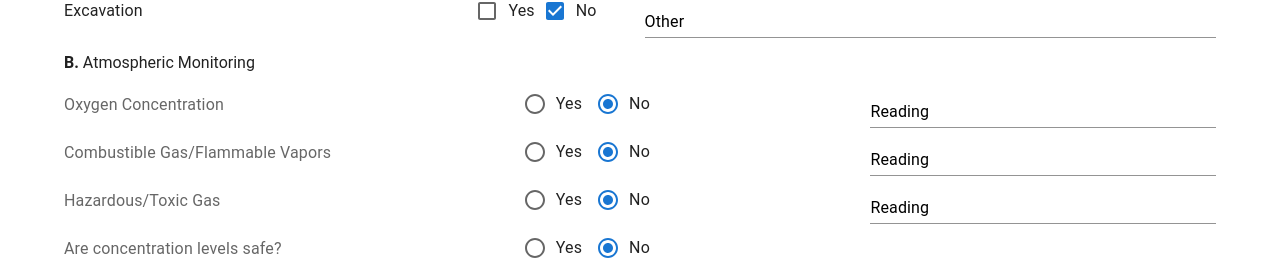
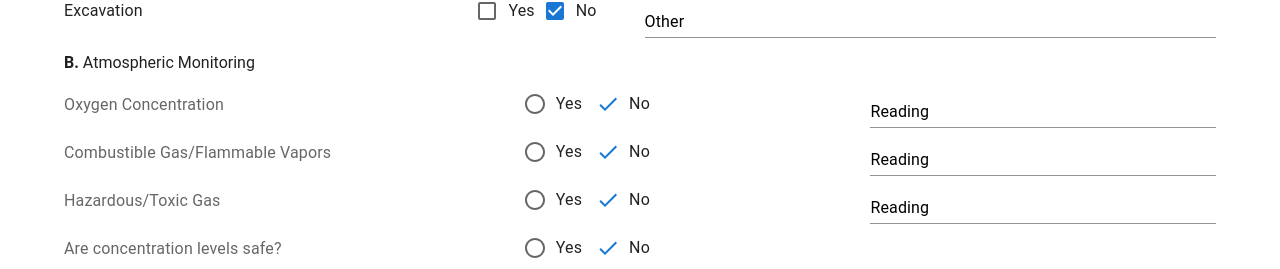
Before and after one commit to Trevor5008/jha-form-prototype, a Next.js app: page / in a window 1280 px wide. Shown: the part 543-812 px from the top of the page. Built offline with nearby package versions, Linux system fonts and the light colour scheme.

Commit message:
Added checkIcon for radio buttons

```diff
--- a/app/components/SectionBOptions.jsx
+++ b/app/components/SectionBOptions.jsx
@@ -6,6 +6,7 @@ import RadioGroup from "@mui/material/RadioGroup"
 import FormControlLabel from "@mui/material/FormControlLabel"
 import FormControl from "@mui/material/FormControl"
 import FormLabel from "@mui/material/FormLabel"
+import CheckIcon from "@mui/icons-material/Check"
 
 export default function SelectBOptions({
    option
@@ -39,12 +40,12 @@ export default function SelectBOptions({
          >
             <FormControlLabel
                value={true}
-               control={<Radio />}
+               control={<Radio checkedIcon={<CheckIcon />}/>}
                label="Yes"
             />
             <FormControlLabel
                value={false}
-               control={<Radio />}
+               control={<Radio checkedIcon={<CheckIcon />}/>}
                label="No"
             />
          </RadioGroup>
--- a/package.json
+++ b/package.json
@@ -12,6 +12,7 @@
     "@emotion/react": "^11.10.8",
     "@emotion/styled": "^11.10.8",
     "@fontsource/roboto": "^4.5.8",
+    "@mui/icons-material": "^5.11.16",
     "@mui/material": "^5.12.3",
     "@mui/x-date-pickers": "^6.3.0",
     "dayjs": "^1.11.7",
```
Also changed, not shown: 1 other file (tests, documents, lock files or other folders).
